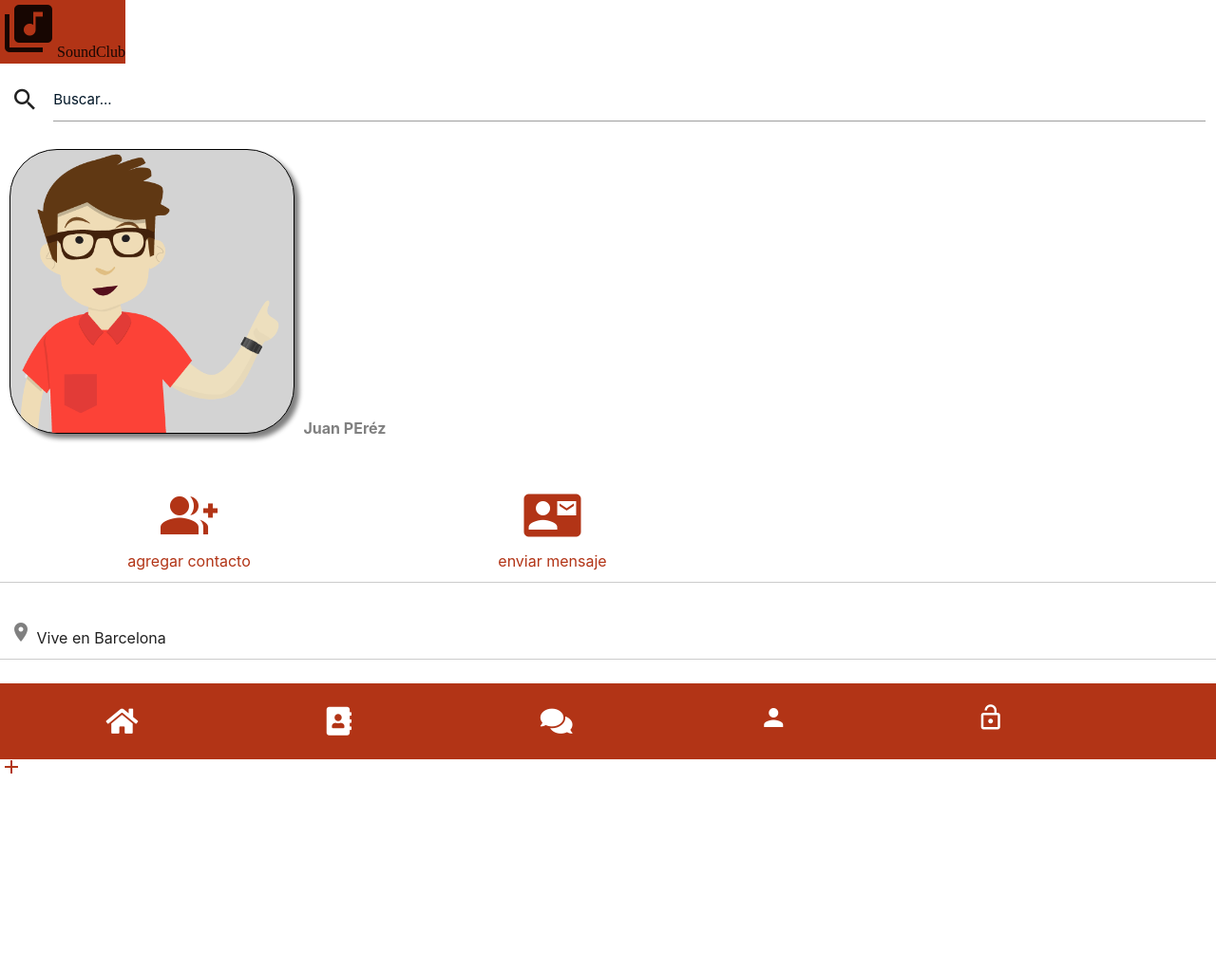
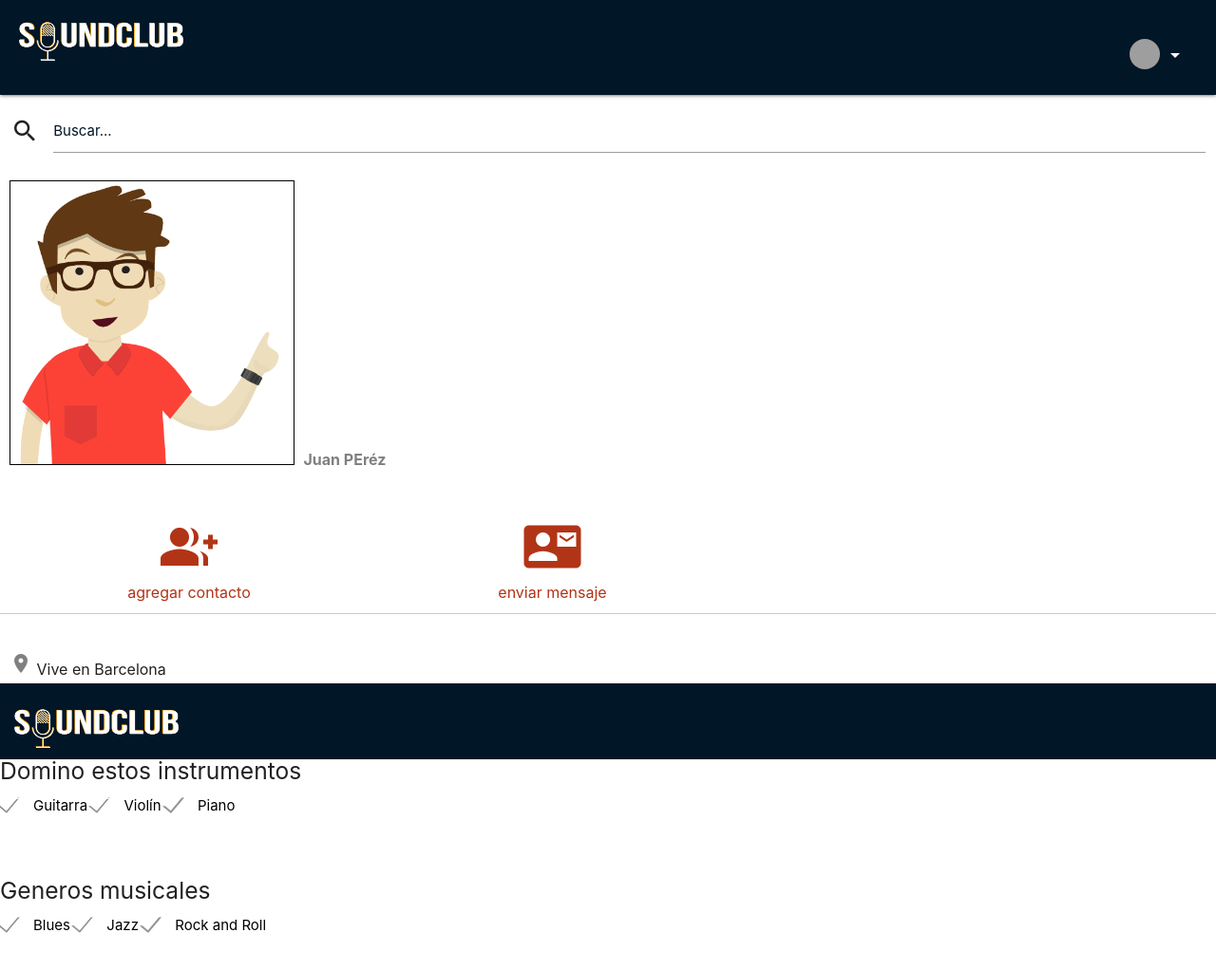
Before and after one commit to IsaacMCorpas/SoundClub, a plain HTML site: page SoundClub_26_04_sinLOGS/usuario.html in a window 1280 px wide. Shown: the whole page at 95% size. Before the commit the page ends 826 px from the top, so only its background shows below. Drawn offline with Linux system fonts and the light colour scheme; files that its build step writes are made by us from their sources; no server answers; grey boxes are pictures that could not be loaded; files whose address does not match are found by name.

Commit message:
he añadido los check de instrumentos y generos musicales de los usuarios

```diff
--- a/SoundClub_26_04_sinLOGS/assets/js/cargar_usuario.js
+++ b/SoundClub_26_04_sinLOGS/assets/js/cargar_usuario.js
@@ -1,3 +1,11 @@
+
+let  cargar_categorias_musicales=function (idUsuario) {
+
+}
+
+let  cargar_instrumentos_musicales=function (idUsuario) {
+
+}
 
 
 let cargar_usuario_pagina=function(dato_usuario) {
@@ -6,6 +14,8 @@ let cargar_usuario_pagina=function(dato_usuario) {
     document.getElementById('foto').innerHTML='<img  src="assets/images/'+ dato_usuario.imagen +'">';
     document.getElementById('nombre').innerHTML=dato_usuario.nombre +" "+ dato_usuario.apellidos;
     document.getElementById('descripcion').innerHTML=dato_usuario.descripcion;
+    cargar_categorias_musicales(dato_usuario.id);
+    cargar_instrumentos_musicales(dato_usuario.id);
 
 
 };
--- a/SoundClub_26_04_sinLOGS/usuario.html
+++ b/SoundClub_26_04_sinLOGS/usuario.html
@@ -20,18 +20,41 @@
     <link href="assets/styles/print.css" type="text/css" rel="stylesheet" media="print" />
     <link href="assets/styles/screen.css" type="text/css" rel="stylesheet" media="screen" />
 
+
+    <link href="assets/styles/modificar_usuario.css" type="text/css" rel="stylesheet" media="all" />
+
 </head>
 
 <body>
     <header>
-        <div class="contenedor-cabecera">
-
-            <div class="lupa col s6">
-                <i class="medium material-icons">library_music</i>SoundClub
+        <nav>
+            <ul id="dropdown1" class="dropdown-content">
+                <li class="tab disabled">
+                    <a href="#!">Perfil</a>
+                </li>
+                <li>
+                    <a href="./editarperfil.html">Editar</a>
+                </li>
+                <li class="divider"></li>
+                <li>
+                    <a href="./Login.html">Salir</a>
+                </li>
+            </ul>
+            <div class="nav-wrapper">
+                <a href="./index.html">
+                    <img src="assets/images/LOGO2.png" width="180" alt="imagen Logo">
+                </a>
+                <ul class="right hide-on-med-and-down">
+                    <li>
+                        <img src="https://materializecss.com/images/yuna.jpg" alt="foto Perfil" class="circle">
+                        <li>
+                            <a class="dropdown-trigger" href="./editarperfil.html" data-target="dropdown1">
+                                <i class="material-icons right">arrow_drop_down</i>
+                            </a>
+                        </li>
+                </ul>
             </div>
-
-        </div>
-
+        </nav>
         <div class="row">
             <div class="col s12">
                 <div class="row">
@@ -44,12 +67,12 @@
             </div>
         </div>
 
-</header>
-    <section>
+    </header>
+    <section class="muro">
 
         <div id="usuario" idusuario="500" class="remitente">
-            <div id="foto" class="fotoremitente">
-                <img src="assets/images/contacto1.png">
+            <div id="foto" >
+                <img class="fotoremitente" src="assets/images/contacto1.png" alt="Foto del usuario">
             </div>
             <div id="nombre" class="nombre_remitente">Juan PEréz</div>
         </div>
@@ -72,48 +95,51 @@
         <div id="descripcion" class="descripcion">
 
         </div>
-        <div>
-            <div>
-                <a>
-                    <i class="material-icons">add</i>
-                </a>
-            </div>
-            <div>
-                <a>
-                    <i class="material-icons">add</i>
-                </a>
-            </div>
+        <div id="instrumentos">
+            <h5>Domino estos instrumentos</h5>
+            <label>
+                <input type="checkbox" checked="checked" disabled="disabled" />
+                <span>Guitarra</span>
+            </label>
+            <label>
+                <input type="checkbox" checked="checked" disabled="disabled" />
+                <span>Violín</span>
+            </label>
+            <label>
+                <input type="checkbox" checked="checked" disabled="disabled" />
+                <span>Piano</span>
+            </label>
         </div>
+        <br><br>
+        <div id="categoria_musical">
+            <h5>Generos musicales</h5>
+            <label>
+                <input type="checkbox" checked="checked" disabled="disabled" />
+                <span>Blues</span>
+            </label>
+            <label>
+                <input type="checkbox" checked="checked" disabled="disabled" />
+                <span>Jazz</span>
+            </label>
+            <label>
+                <input type="checkbox" checked="checked" disabled="disabled" />
+                <span>Rock and Roll</span>
+            </label>
+        </div>
+        <br><br>
+    </section>
 
 
+    <footer class="page-footer">
+        <div class="container-footer">
+            <div class="row">
+                <div class="col l6 s12">
+                    <a href="#">
+                        <img src="assets/images/LOGO2.png" width="180" alt="">
+                    </a>
+                    <h5 class="white-text">SoundClub</h5>
+                </div>
 
-    </section>
-    <footer>
-        <div class="contenedor-menu">
-            <div>
-                <a href="index.html" class="menu">
-                    <i class="small fas fa-home "></i>
-                </a>
-            </div>
-            <div>
-                <a href="contacto.html" class="menu">
-                    <i class="small fas fa-address-book"></i>
-                </a>
-            </div>
-            <div>
-                <a href="mensajeria.html" class="menu">
-                    <i class="small fas fa-comments"></i>
-                </a>
-            </div>
-            <div>
-                <a href="editarperfil.html" class="menu">
-                    <i class="small material-icons">person</i>
-                </a>
-            </div>
-            <div>
-                <a href="registrar_usuario.html" class="menu">
-                    <i class="small material-icons">lock_open</i>
-                </a>
             </div>
         </div>
     </footer>
```
